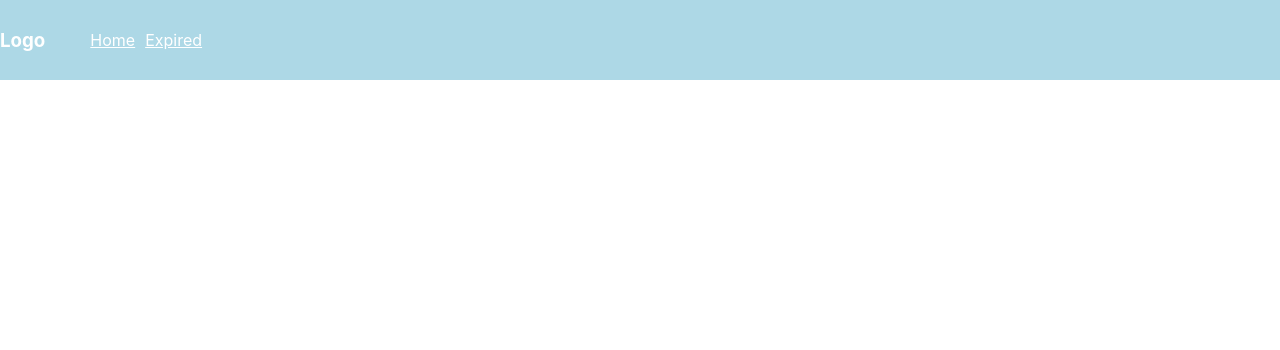
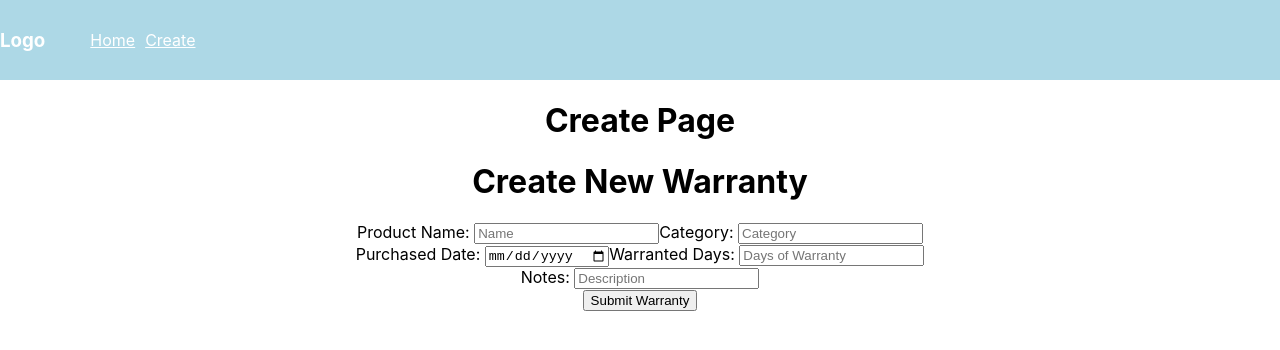
Before and after one commit to tlau425/mod5-frontend, a React (Create React App) app: page /create in a window 1280 px wide. Shown: the top 350 px of the page. Built offline with nearby package versions, Linux system fonts and the light colour scheme; no server answers.

Commit message:
create form

```diff
--- a/src/App.js
+++ b/src/App.js
@@ -2,7 +2,7 @@ import React from 'react';
 import './App.css';
 import Nav from './Nav';
 import Home from './Home';
-import Expired from './Expired';
+import Create from './Create';
 import { BrowserRouter as Router, Switch, Route } from "react-router-dom";
 
 class App extends React.Component {
@@ -20,6 +20,17 @@ class App extends React.Component {
     })
   }
 
+  handleSubmit = (newWarranty) => {
+    fetch(`http://localhost:3000/api/v1/warranties`,{
+      method:'POST',
+      headers:{
+        'Content-Type': 'application/json',
+      Accept: 'application/json'
+    },
+      body: JSON.stringify({warranty: newWarranty})
+    })
+  }
+
   render(){
     return (
       <Router>
@@ -27,7 +38,7 @@ class App extends React.Component {
           <Nav />
           <Switch>
             <Route path="/" exact component = {Home} />
-            <Route path="/expired" component = {Expired} />
+            <Route path="/create" component = {Create} />
           </Switch>
         </div>
       </Router>
--- /dev/null
+++ b/src/Create.js
@@ -0,0 +1,26 @@
+import React from 'react';
+import './App.css';
+import WarrantyForm from './containers/WarrantyForm'
+
+class Create extends React.Component{
+
+  handleSubmit = (newWarranty) => {
+  fetch(`http://localhost:3000/api/v1/warranties`,{
+    method:'POST',
+    headers:{
+      'Content-Type': 'application/json',
+      Accept: 'application/json'
+    },
+    body: JSON.stringify({warranty: newWarranty})
+  })
+}
+  render(){
+    return(
+      <div>
+       <h1>Create Page</h1>
+       <WarrantyForm handleSubmit={this.handleSubmit}/>
+      </div>
+    )
+  }
+}
+export default Create;
--- a/src/Expired.js
+++ /dev/null
@@ -1,14 +0,0 @@
-import React from 'react';
-import './App.css';
-import ExpiredWarrantiesList from './containers/ExpiredWarrantiesList'
-
-  function Expired(){
-    return(
-      <div>
-       <h1>Expired Page</h1>
-       <ExpiredWarrantiesList/>
-      </div>
-    )
-  }
-
-export default Expired;
--- a/src/Nav.js
+++ b/src/Nav.js
@@ -14,8 +14,8 @@ function Nav(){
          <Link style={navStyle} to="/">
           <li className="nav-text">Home</li>
          </Link>
-         <Link style={navStyle} to="/expired">
-          <li className="nav-text">Expired</li>
+         <Link style={navStyle} to="/create">
+          <li className="nav-text">Create</li>
         </Link>
       </ul>
     </nav>
--- a/src/containers/ExpiredWarrantiesList.js
+++ b/src/containers/ExpiredWarrantiesList.js
@@ -2,11 +2,28 @@ import React from 'react'
 import WarrantyCard from '../components/WarrantyCard'
 import moment from 'moment';
 class ExpiredWarrantiesList extends React.Component{
+  state = {
+    expiredWarranties: []
+  }
 
   formatDate(date) {
     var newDate = new Date(date)
-    newDate = moment(newDate).format('MM-DD-YYYY')
+    newDate = moment(newDate).format('DD-MM-YYYY')
     return (newDate)
+  }
+
+  componentDidMount = () => {
+    fetch('http://localhost:3000/api/v1/warranties')
+    .then(res => res.json())
+    .then(data => {
+      const newList = data.filter(eachWarranty => {
+        return eachWarranty.expiration
+      })
+      this.setState({
+        expiredWarranties: newList
+      })
+      console.log("i am here", newList)
+    })
   }
 
   renderWarranties = () => {
--- a/src/containers/WarrantiesContainer.js
+++ b/src/containers/WarrantiesContainer.js
@@ -4,11 +4,13 @@ import ExpiringSoonList from './ExpiringSoonList'
 import ExpiredWarrantiesList from './ExpiredWarrantiesList'
 import moment from 'moment';
 
+
 class WarrantiesContainer extends React.Component{
   state = {
     warranties: [],
     expiredWarranties: [],
-    term: ""
+    term: "",
+    showPage: false
   }
 
   componentDidMount = () => {
@@ -46,7 +48,7 @@ class WarrantiesContainer extends React.Component{
 
   handleClick = (warranty) => {
     this.setState({
-      expiredWarranties: warranty
+      showPage: true
     })
   }
 
--- a/src/containers/WarrantiesList.js
+++ b/src/containers/WarrantiesList.js
@@ -4,6 +4,8 @@ class WarrantiesList extends React.Component{
 
   renderWarranties = () => {
     return this.props.filteredSearch.map((warranty, index) => {
+      const dateDaySum = this.props.sum(warranty.buy_date, warranty.wrnty_days)
+      const daysLeft = Math.floor(this.props.remainingDays(dateDaySum))+1
       return <WarrantyCard
         index = {index}
         warranty = {warranty}
--- /dev/null
+++ b/src/containers/WarrantyForm.js
@@ -0,0 +1,61 @@
+import React from 'react'
+
+class WarrantyForm extends React.Component{
+  state = {
+    name: "",
+    notes: "",
+    category: "",
+    buy_date: "",
+    wrnty_days: "",
+    photo_id: 1,
+    user_id: 1
+  }
+
+  handleChange = (e) => {
+    const field = e.target.name
+    const value = e.target.value
+    this.setState( prevState =>{
+      return {
+        [field]: value
+      }
+    })
+  }
+
+  render(){
+    return(
+      <form className="ui form"
+      onSubmit={( e=> {
+        e.preventDefault()
+        this.props.handleSubmit(this.state)
+      })}
+    >
+    <h1>Create New Warranty </h1>
+
+    <div className="field">
+      <label>Product Name: </label>
+      <input placeholder="Name" name="name" type="text" value={this.state.name} onChange={this.handleChange}/>
+      <label>Category: </label>
+      <input placeholder="Category" name="category" type="text" value={this.state.category} onChange={this.handleChange}/>
+    </div>
+
+    <div className="field">
+    <label>Purchased Date: </label>
+    <input placeholder="DOP" name="buy_date" type="date" value={this.state.purchaseDate} onChange={this.handleChange}/>
+    <label>Warranted Days: </label>
+    <input placeholder="Days of Warranty" name="wrnty_days" type="number" value={this.state.wrntyDays} onChange={this.handleChange}/>
+    </div>
+
+    <div className="field">
+      <label>Notes: </label>
+      <input placeholder="Description" name="notes" type="text" value={this.state.notes} onChange={this.handleChange}/>
+
+    </div>
+
+
+    <button className="ui positive basic button"> Submit Warranty</button>
+  </form>
+  )
+  }
+}
+
+export default WarrantyForm
```
